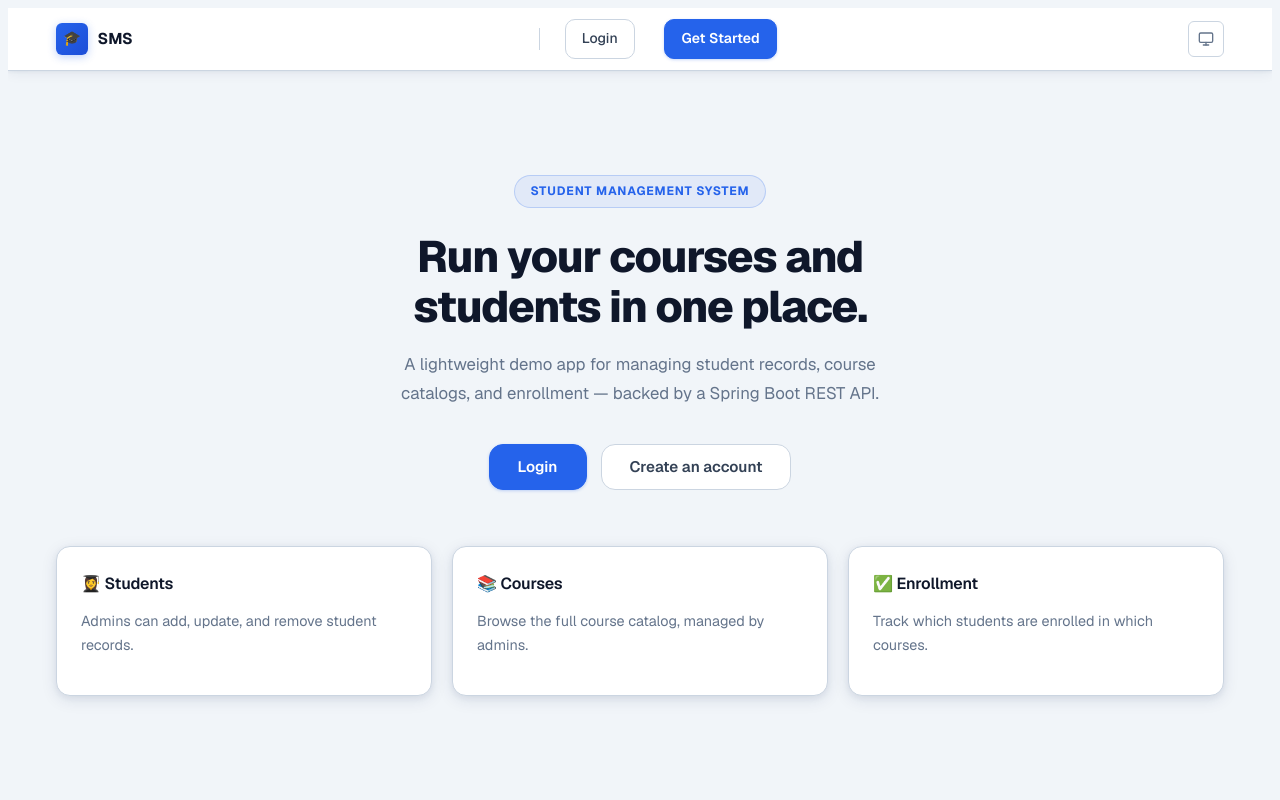
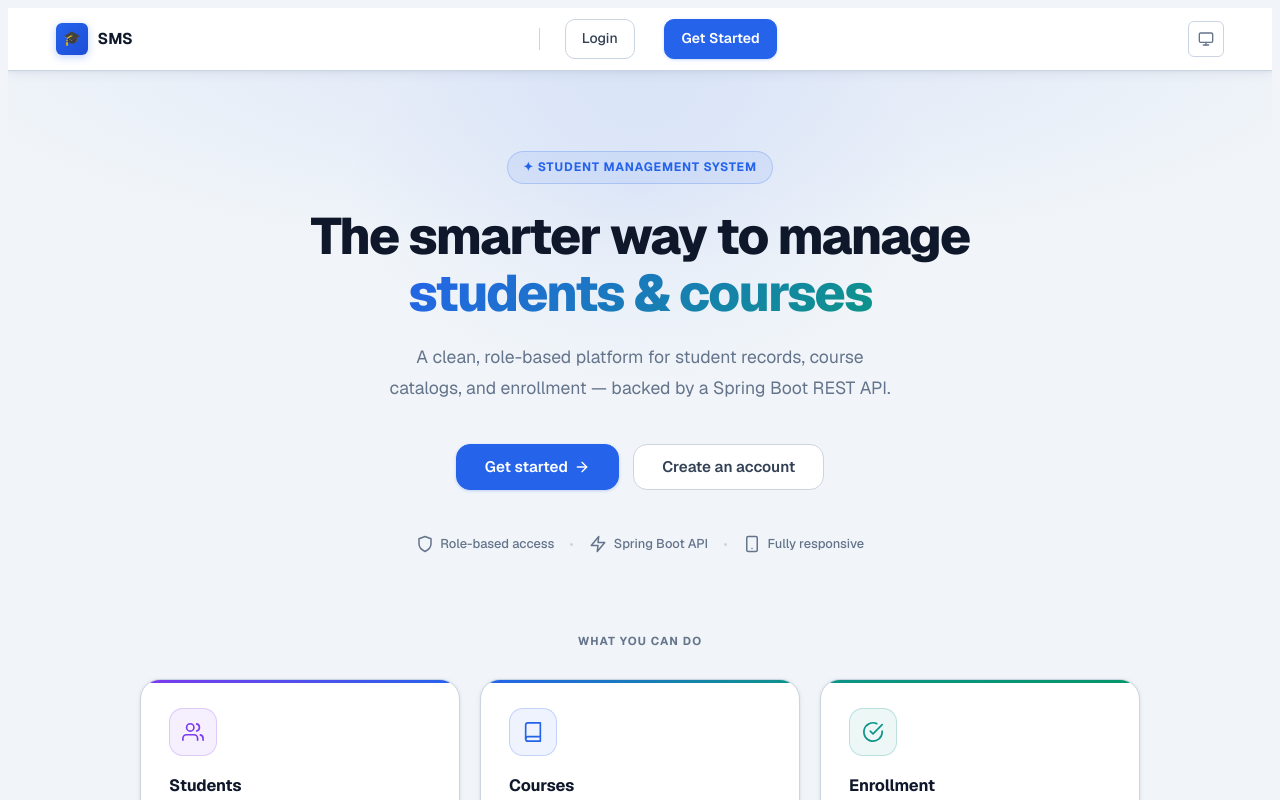
Before and after one commit to NavodyaKarunathilaka/studentmanagement-frontend, a Next.js app: page / in a window 1280 px wide. Shown: the top 800 px of the page. Built offline with nearby package versions, Linux system fonts and the light colour scheme; no server answers.

Commit message:
style(home): refresh dashboard layout and visual design

```diff
--- a/src/app/page.tsx
+++ b/src/app/page.tsx
@@ -3,76 +3,230 @@
 import Link from "next/link";
 import { useAuth } from "@/context/AuthContext";
 
-export default function Home() {
-  const { token, isAdmin, email, isLoading } = useAuth();
+/* ── Inline SVG icons ────────────────────────────────────────────────────────── */
+function IconUsers() {
+  return (
+    <svg width="22" height="22" viewBox="0 0 24 24" fill="none"
+      stroke="currentColor" strokeWidth="1.8" strokeLinecap="round" strokeLinejoin="round">
+      <path d="M17 21v-2a4 4 0 0 0-4-4H5a4 4 0 0 0-4 4v2" />
+      <circle cx="9" cy="7" r="4" />
+      <path d="M23 21v-2a4 4 0 0 0-3-3.87" />
+      <path d="M16 3.13a4 4 0 0 1 0 7.75" />
+    </svg>
+  );
+}
 
-  if (isLoading) return null;
+function IconBook() {
+  return (
+    <svg width="22" height="22" viewBox="0 0 24 24" fill="none"
+      stroke="currentColor" strokeWidth="1.8" strokeLinecap="round" strokeLinejoin="round">
+      <path d="M4 19.5A2.5 2.5 0 0 1 6.5 17H20" />
+      <path d="M6.5 2H20v20H6.5A2.5 2.5 0 0 1 4 19.5v-15A2.5 2.5 0 0 1 6.5 2z" />
+    </svg>
+  );
+}
 
-  if (!token) {
+function IconCheck() {
   return (
-      <div className="hero">
-        <span className="eyebrow">Student Management System</span>
-        <h1 className="hero-title">Run your courses and students in one place.</h1>
-        <p className="hero-subtitle">
-          A lightweight demo app for managing student records, course catalogs, and
-          enrollment — backed by a Spring Boot REST API.
+    <svg width="22" height="22" viewBox="0 0 24 24" fill="none"
+      stroke="currentColor" strokeWidth="1.8" strokeLinecap="round" strokeLinejoin="round">
+      <path d="M22 11.08V12a10 10 0 1 1-5.93-9.14" />
+      <polyline points="22 4 12 14.01 9 11.01" />
+    </svg>
+  );
+}
+
+function IconShield() {
+  return (
+    <svg width="18" height="18" viewBox="0 0 24 24" fill="none"
+      stroke="currentColor" strokeWidth="2" strokeLinecap="round" strokeLinejoin="round">
+      <path d="M12 22s8-4 8-10V5l-8-3-8 3v7c0 6 8 10 8 10z" />
+    </svg>
+  );
+}
+
+function IconZap() {
+  return (
+    <svg width="18" height="18" viewBox="0 0 24 24" fill="none"
+      stroke="currentColor" strokeWidth="2" strokeLinecap="round" strokeLinejoin="round">
+      <polygon points="13 2 3 14 12 14 11 22 21 10 12 10 13 2" />
+    </svg>
+  );
+}
+
+function IconSmartphone() {
+  return (
+    <svg width="18" height="18" viewBox="0 0 24 24" fill="none"
+      stroke="currentColor" strokeWidth="2" strokeLinecap="round" strokeLinejoin="round">
+      <rect x="5" y="2" width="14" height="20" rx="2" ry="2" />
+      <line x1="12" y1="18" x2="12.01" y2="18" />
+    </svg>
+  );
+}
+
+function IconArrow() {
+  return (
+    <svg width="16" height="16" viewBox="0 0 24 24" fill="none"
+      stroke="currentColor" strokeWidth="2" strokeLinecap="round" strokeLinejoin="round">
+      <line x1="5" y1="12" x2="19" y2="12" />
+      <polyline points="12 5 19 12 12 19" />
+    </svg>
+  );
+}
+
+/* ── Landing page (not authenticated) ────────────────────────────────────────── */
+function LandingPage() {
+  return (
+    <div className="landing">
+      {/* Hero */}
+      <section className="lp-hero">
+        <div className="lp-hero-inner">
+          <span className="eyebrow">&#10022; Student Management System</span>
+
+          <h1 className="lp-title">
+            The smarter way to manage<br />
+            <span>students &amp; courses</span>
+          </h1>
+
+          <p className="lp-subtitle">
+            A clean, role-based platform for student records, course catalogs,
+            and enrollment — backed by a Spring Boot REST API.
           </p>
-        <div className="hero-actions">
+
+          <div className="lp-cta-group">
             <Link href="/login">
-            <button className="btn-primary btn-lg">Login</button>
+              <button className="btn-primary btn-lg">
+                Get started <IconArrow />
+              </button>
             </Link>
             <Link href="/register">
               <button className="btn-lg">Create an account</button>
             </Link>
           </div>
 
-        <div className="feature-grid">
-          <div className="card">
-            <h2>👩‍🎓 Students</h2>
-            <p className="muted">Admins can add, update, and remove student records.</p>
+          {/* Trust strip */}
+          <div className="lp-trust">
+            <span className="lp-trust-item">
+              <IconShield /> Role-based access
+            </span>
+            <span className="lp-trust-sep" />
+            <span className="lp-trust-item">
+              <IconZap /> Spring Boot API
+            </span>
+            <span className="lp-trust-sep" />
+            <span className="lp-trust-item">
+              <IconSmartphone /> Fully responsive
+            </span>
           </div>
-          <div className="card">
-            <h2>📚 Courses</h2>
-            <p className="muted">Browse the full course catalog, managed by admins.</p>
         </div>
-          <div className="card">
-            <h2>✅ Enrollment</h2>
-            <p className="muted">Track which students are enrolled in which courses.</p>
+      </section>
+
+      {/* Features */}
+      <section className="lp-features">
+        <p className="lp-features-label">What you can do</p>
+        <div className="lp-feature-grid">
+
+          <div className="lp-feature-card lp-feat-violet">
+            <div className="lp-feature-icon">
+              <IconUsers />
             </div>
+            <h3>Students</h3>
+            <p>
+              Admins can register, search, and manage every student record.
+              Assign ages, contacts, and course enrollment from one place.
+            </p>
+          </div>
+
+          <div className="lp-feature-card lp-feat-primary">
+            <div className="lp-feature-icon">
+              <IconBook />
+            </div>
+            <h3>Courses</h3>
+            <p>
+              Browse the full course catalog. Admins can create offerings with
+              fees and duration; students can enroll or switch at any time.
+            </p>
+          </div>
+
+          <div className="lp-feature-card lp-feat-teal">
+            <div className="lp-feature-icon">
+              <IconCheck />
+            </div>
+            <h3>Enrollment</h3>
+            <p>
+              Track exactly which student is in which course. Admins can
+              re-assign enrollment; students can self-enroll in seconds.
+            </p>
+          </div>
+
+        </div>
+      </section>
+    </div>
+  );
+}
+
+/* ── Dashboard (authenticated) ────────────────────────────────────────────────── */
+function Dashboard({ email, isAdmin }: { email: string | null; isAdmin: boolean }) {
+  const name = email?.split("@")[0] ?? "there";
+
+  return (
+    <div className="dashboard">
+      {/* Welcome banner */}
+      <div className="dash-banner">
+        <div className="dash-banner-avatar" aria-hidden="true">
+          {name[0]?.toUpperCase() ?? "?"}
+        </div>
+        <div className="dash-banner-text">
+          <h1>Welcome back, {name}!</h1>
+          <p>
+            {isAdmin
+              ? "You have admin access. Manage students, courses, and enrollment below."
+              : "Browse available courses and check your enrollment status."}
+          </p>
+        </div>
+        <span className={isAdmin ? "role-pill" : "role-pill role-student"}>
+          {isAdmin ? "Admin" : "Student"}
+        </span>
+      </div>
+
+      {/* Action cards */}
+      <div className="dash-action-label">Quick navigation</div>
+      <div className="dash-grid">
+        {isAdmin && (
+          <Link href="/students" className="dash-card dash-card-violet">
+            <div className="dash-card-icon"><IconUsers /></div>
+            <div className="dash-card-content">
+              <h2>Students</h2>
+              <p>View, register, edit, and remove student records. Manage course assignments per student.</p>
+            </div>
+            <div className="dash-card-arrow"><IconArrow /></div>
+          </Link>
+        )}
+
+        <Link href="/courses" className="dash-card dash-card-primary">
+          <div className="dash-card-icon"><IconBook /></div>
+          <div className="dash-card-content">
+            <h2>Courses</h2>
+            <p>
+              {isAdmin
+                ? "Create, edit, and remove courses. Set fees and duration for each offering."
+                : "Browse the full catalog, see fees and duration, and enroll in a course."}
+            </p>
+          </div>
+          <div className="dash-card-arrow"><IconArrow /></div>
+        </Link>
       </div>
     </div>
   );
 }
 
-  return (
-    <div>
-      <h1>Welcome back{email ? `, ${email}` : ""}</h1>
-      <p className="muted" style={{ marginBottom: "1.5rem" }}>
-        {isAdmin
-          ? "You're logged in as an admin. Manage students and courses below."
-          : "Browse available courses and check your enrollment status."}
-      </p>
+/* ── Page entry point ─────────────────────────────────────────────────────────── */
+export default function Home() {
+  const { token, isAdmin, email, isLoading } = useAuth();
 
-      <div className="feature-grid">
-        {isAdmin && (
-          <Link href="/students" className="dashboard-card">
-            <div className="card">
-              <h2>👩‍🎓 Students</h2>
-              <p className="muted">View, add, update, and delete student records.</p>
-            </div>
-          </Link>
-        )}
-        <Link href="/courses" className="dashboard-card">
-          <div className="card">
-            <h2>📚 Courses</h2>
-            <p className="muted">
-              {isAdmin
-                ? "Create and manage the course catalog."
-                : "See all courses and your enrollment status."}
-            </p>
-          </div>
-        </Link>
-      </div>
-    </div>
-  );
+  if (isLoading) return null;
+
+  if (!token) return <LandingPage />;
+
+  return <Dashboard email={email} isAdmin={isAdmin} />;
 }
```
Lines whose indentation alone changed are shown as unchanged.
